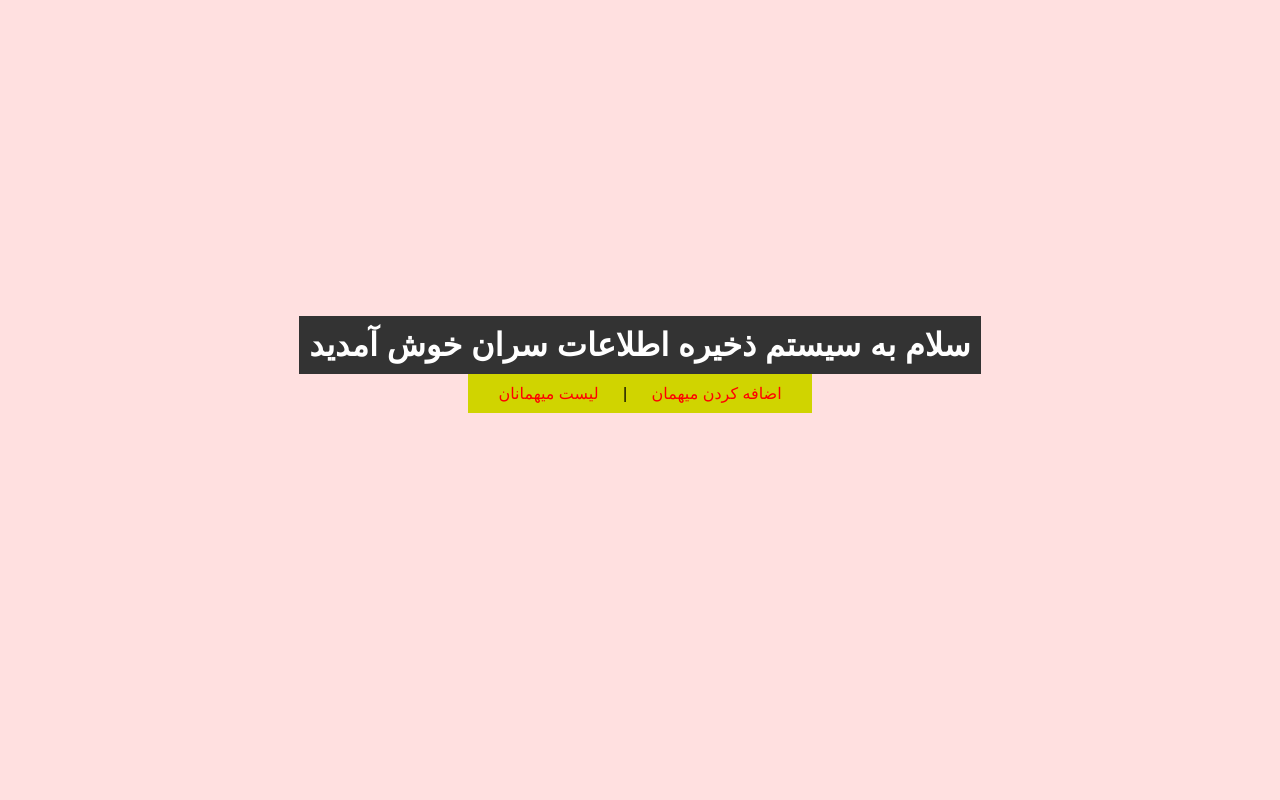
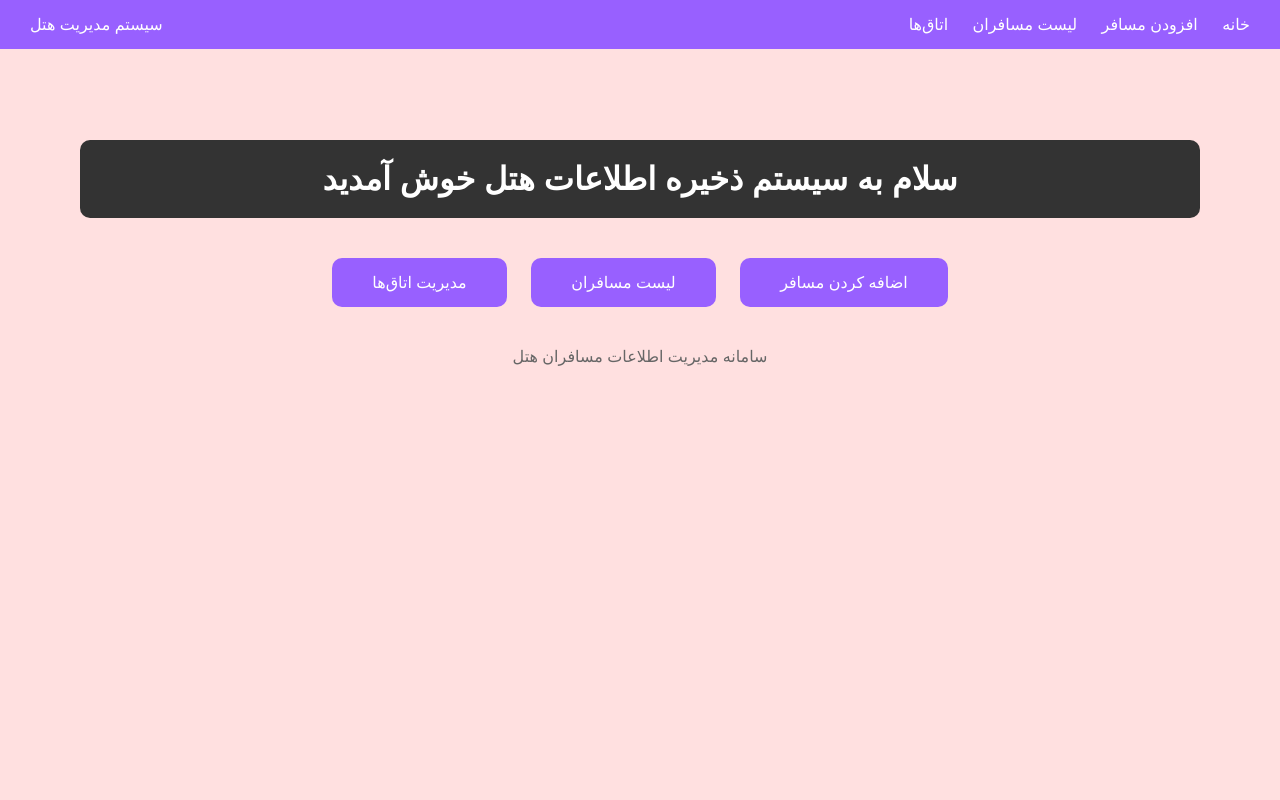
Before and after one commit to rezamqds/HotelSoftware, a Flask app: page / in a window 1280 px wide. Run offline with Flask 3, Linux system fonts and the light colour scheme.

Commit message:
base page managemant page

```diff
--- a/templates/base.html
+++ b/templates/base.html
@@ -1,11 +1,10 @@
 <!DOCTYPE html>
-<html lang="fa">
+<html lang="fa" dir="rtl">
 <head>
     <meta charset="UTF-8">
     <meta name="viewport" content="width=device-width, initial-scale=1.0">
-    <title>{{ title }}</title>
+    <title>{{ title if title else 'سیستم مدیریت هتل' }}</title>
     <style>
-        /* Add this style to add lines between table rows */
         tr {
             border-bottom: 1px solid #444;
         }
@@ -23,7 +22,7 @@
         th,
         td {
             padding: 8px;
-            text-align: left;
+            text-align: right;
             border-bottom: 1px solid #444;
         }
 
@@ -38,37 +37,96 @@
             padding: 0;
             display: flex;
             flex-direction: column;
-            justify-content: center;
             align-items: center;
             min-height: 100vh;
         }
 
         .navbar {
             background-color: rgb(152, 96, 255);
-            padding: 10px;
+            padding: 15px 30px;
             display: flex;
             justify-content: space-between;
+            width: 100%;
+            box-sizing: border-box;
         }
 
         .navbar a {
             text-decoration: none;
             color: white;
-            margin-right: 10px;
+            margin-left: 20px;
+        }
+
+        .navbar a:hover {
+            text-decoration: underline;
+        }
+
+        .content {
+            flex: 1;
+            width: 100%;
+            max-width: 1200px;
+            padding: 20px;
+            box-sizing: border-box;
+        }
+
+        .flash-messages {
+            width: 100%;
+            max-width: 800px;
+            margin: 20px auto;
+        }
+
+        .flash {
+            padding: 15px;
+            margin-bottom: 10px;
+            border-radius: 5px;
+            text-align: center;
+        }
+
+        .flash.success {
+            background-color: #d4edda;
+            color: #155724;
+            border: 1px solid #c3e6cb;
+        }
+
+        .flash.error {
+            background-color: #f8d7da;
+            color: #721c24;
+            border: 1px solid #f5c6cb;
+        }
+
+        footer {
+            padding: 20px;
+            text-align: center;
         }
     </style>
 </head>
 <body>
     <div class="navbar">
-        <a href="/">خانه</a>
-        <span> | </span>
-        <a href="/data_entry">افزودن</a>
-        <span> | </span>
-        <a href="/list">لیست</a>
+        <div>
+            <a href="/">خانه</a>
+            <a href="/data_entry">افزودن مسافر</a>
+            <a href="/list">لیست مسافران</a>
+            <a href="/rooms">اتاق‌ها</a>
+        </div>
+        <div style="color: white;">
+            سیستم مدیریت هتل
+        </div>
+    </div>
 
+    <div class="content">
+        {% with messages = get_flashed_messages(with_categories=true) %}
+            {% if messages %}
+                <div class="flash-messages">
+                    {% for category, message in messages %}
+                        <div class="flash {{ category }}">{{ message }}</div>
+                    {% endfor %}
+                </div>
+            {% endif %}
+        {% endwith %}
+
+        {% block content %}{% endblock %}
     </div>
+
     <footer>
-        <br>
-        <br>
         <br>
         <br>
     </footer>
--- a/templates/index.html
+++ b/templates/index.html
@@ -1,65 +1,25 @@
-<!DOCTYPE html>
-<html dir="rtl" lang="fa">
-<head>
-    <meta charset="UTF-8">
-    <meta name="viewport" content="width=device-width, initial-scale=1.0">
-    <title>Index Html {{name}}</title>
-    <style>
-        body {
-            font-family: Arial, sans-serif;
-            background-color: #ffe0e0;
-            margin: 0;
-            padding: 0;
-            display: flex;
-            flex-direction: column;
-            justify-content: center;
-            align-items: center;
-            height: 100vh;
-        }
+{% extends "base.html" %}
 
-        h1 {
-            background-color: #333;
-            color: #fff;
-            padding: 10px;
-            margin: 0;
-        }
+{% block content %}
+<div style="text-align: center; padding: 50px 20px;">
+    <h1 style="background-color: #333; color: #fff; padding: 20px; border-radius: 10px;">
+        سلام به سیستم ذخیره اطلاعات هتل خوش آمدید
+    </h1>
 
-        .navbar {
-            background-color: #d0d400;
-            padding: 10px;
-            text-align: center;
-        }
+    <div style="margin-top: 30px;">
+        <a href="/data_entry" style="background-color: #9860ff; color: white; padding: 15px 40px; text-decoration: none; border-radius: 10px; margin: 10px; display: inline-block;">
+            اضافه کردن مسافر
+        </a>
+        <a href="/list" style="background-color: #9860ff; color: white; padding: 15px 40px; text-decoration: none; border-radius: 10px; margin: 10px; display: inline-block;">
+            لیست مسافران
+        </a>
+        <a href="/rooms" style="background-color: #9860ff; color: white; padding: 15px 40px; text-decoration: none; border-radius: 10px; margin: 10px; display: inline-block;">
+            مدیریت اتاق‌ها
+        </a>
+    </div>
 
-        .navbar a {
-            text-decoration: none;
-            color: #ff0000;
-            margin: 0 10px;
-            padding: 5px 10px; /* اضافه کردن پدینگ به لینک‌ها */
-        }
-
-        hr {
-            border: 1px solid #ddd;
-        }
-    </style>
-</head>
-<body>
-    <h1>سلام به سیستم ذخیره اطلاعات سران خوش آمدید</h1>
-
-    <div class="navbar">
-        <a href="/data_entry">اضافه کردن میهمان</a>
-
-        <span>|</span>
-
-        <a href="/list">لیست میهمانان</a>
-        <!-- <a href="/test">TESTURL</a> -->
-        {{test}}
-    </div>
-    <footer>
-        <br>
-        <br>
-        <br>
-        <br>
-        <!-- <p>made with love by <a href="https://github.com/rezamqds">@rezamqds</a></p> -->
-    </footer>
-</body>
-</html>
+    <p style="margin-top: 30px; color: #666;">
+        سامانه مدیریت اطلاعات مسافران هتل
+    </p>
+</div>
+{% endblock %}
```
Also changed, not shown: templates/list.html (+40 -136 lines), templates/result.html (+28 -30 lines), templates/rooms/list.html (added, +50 -0 lines).
